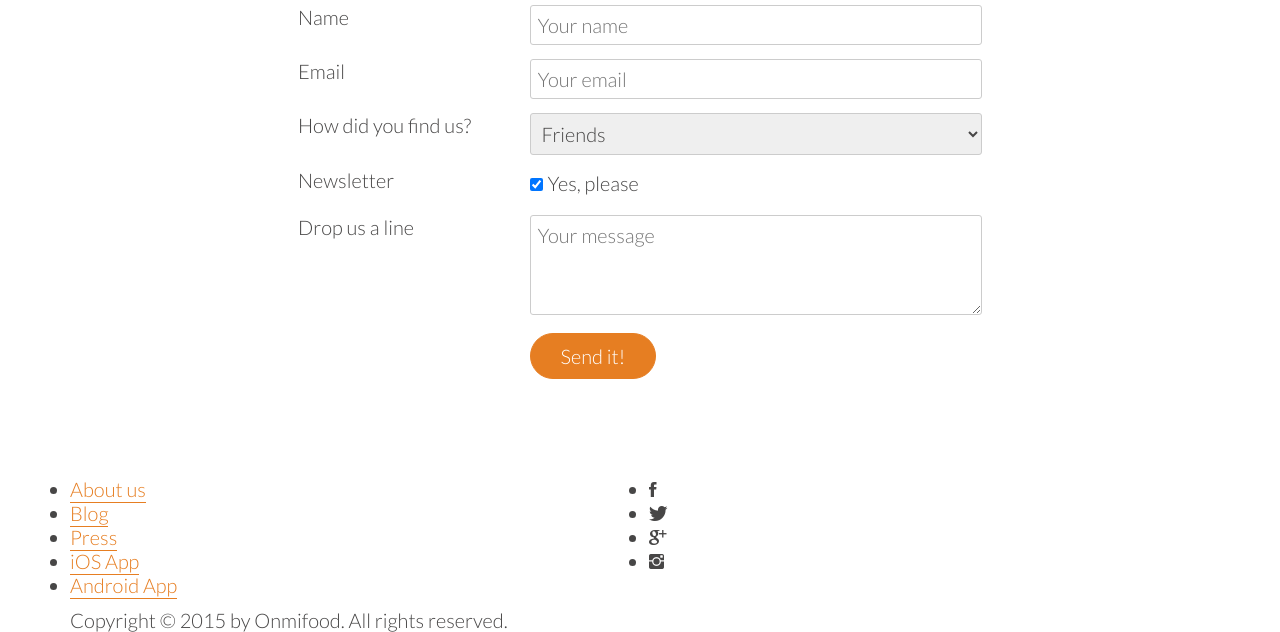
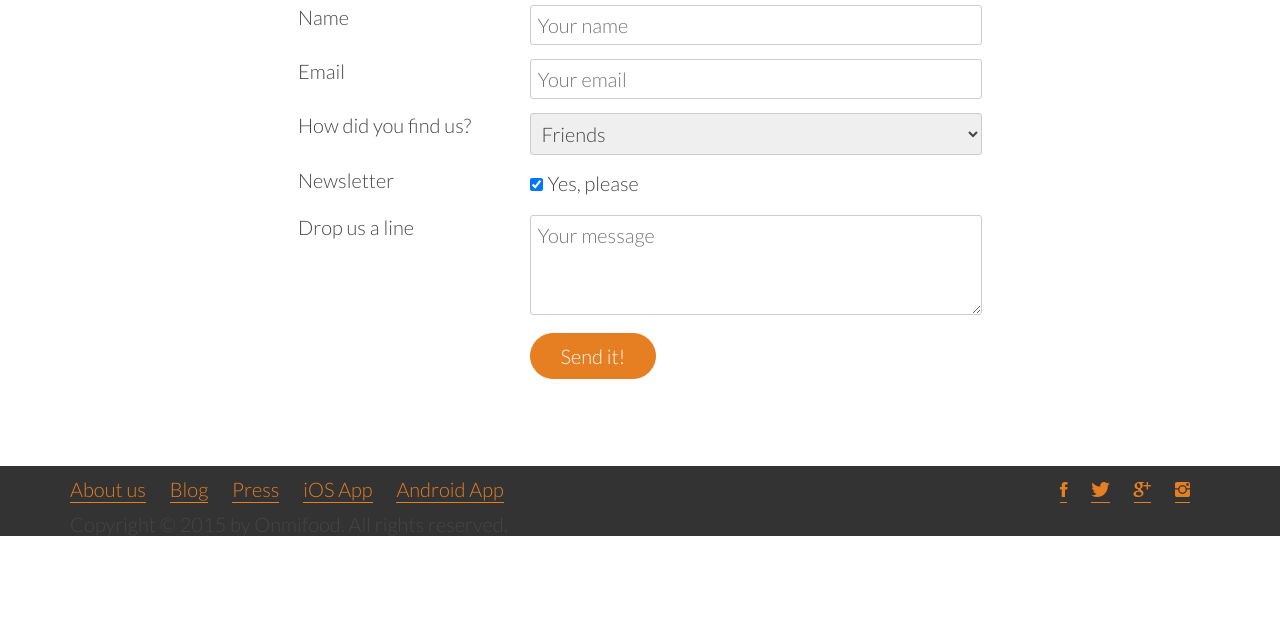
Before and after one commit to aguado-romina/HTML5-CSS3, a PHP site: page / in a window 1280 px wide. Shown: the part 4767-5399 px from the top of the page. After the commit the page ends 5303 px from the top, so only its background shows below. Run offline with PHP 8.4, Linux system fonts and the light colour scheme; some web fonts are replaced.

Commit message:
Building the footer - Part 2

```diff
--- a/index.html
+++ b/index.html
@@ -503,10 +503,18 @@
         </div>
         <div class="col span-1-of-2">
           <ul class="social-links">
-            <li><a href="#"></a><i class="ion-social-facebook"></i></li>
-            <li><a href="#"></a><i class="ion-social-twitter"></i></li>
-            <li><a href="#"></a><i class="ion-social-googleplus"></i></li>
-            <li><a href="#"></a><i class="ion-social-instagram"></i></li>
+            <li>
+              <a href="#"><i class="ion-social-facebook"></i></a>
+            </li>
+            <li>
+              <a href="#"><i class="ion-social-twitter"></i></a>
+            </li>
+            <li>
+              <a href="#"><i class="ion-social-googleplus"></i></a>
+            </li>
+            <li>
+              <a href="#"><i class="ion-social-instagram"></i></a>
+            </li>
           </ul>
         </div>
       </div>
--- a/resources/css/style.css
+++ b/resources/css/style.css
@@ -487,3 +487,27 @@ input[type="checkbox"] {
 *:focus {
   outline: none;
 }
+
+/* -------------- */
+/* FOOTER */
+/* ---------------*/
+
+footer {
+  background-color: #333;
+}
+
+.footer-nav {
+  list-style: none;
+  float: left;
+}
+
+.social-links {
+  list-style: none;
+  float: right;
+}
+
+.footer-nav li,
+.social-links li {
+  display: inline-block;
+  margin-right: 20px;
+}
```
